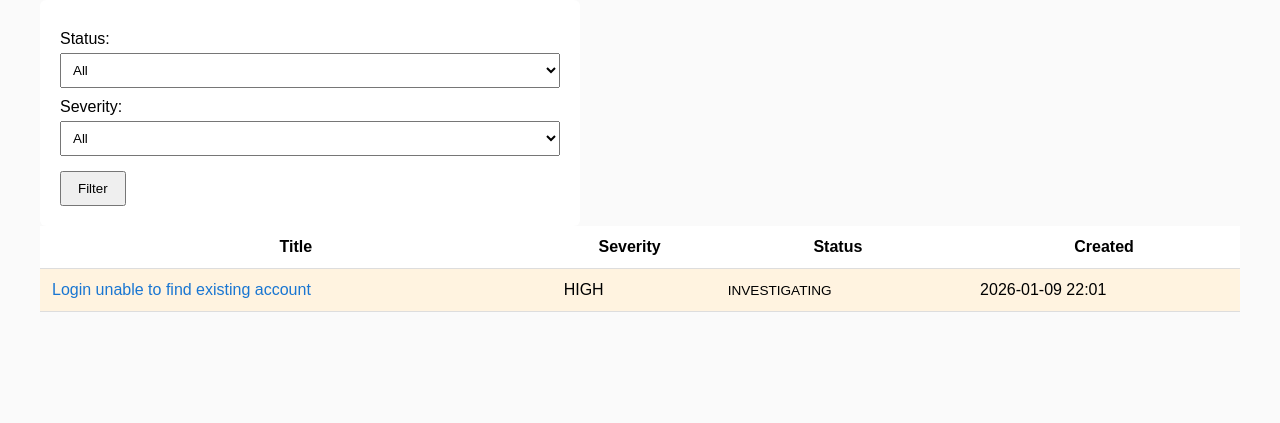
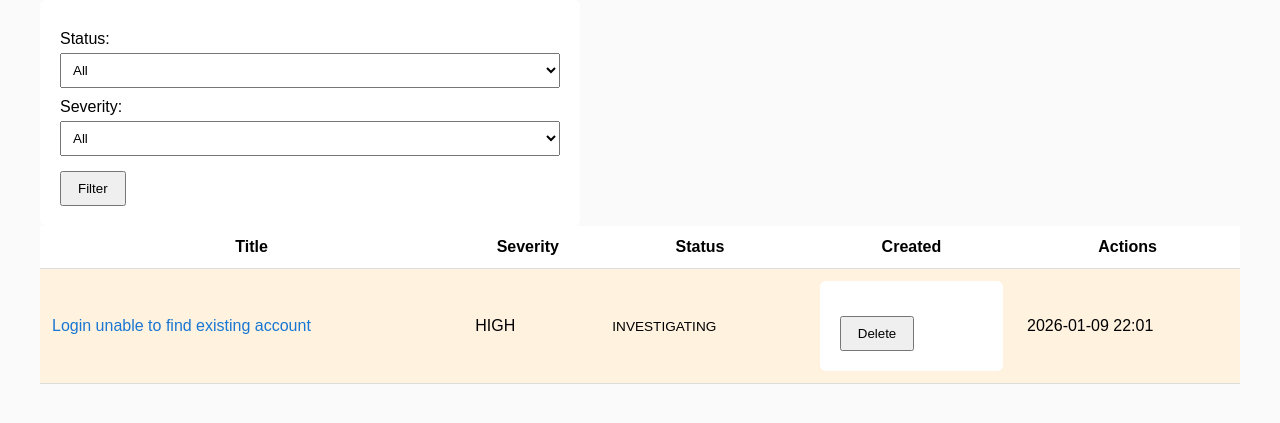
Before and after one commit to nonluthando/IncidentDesk, a Flask app: page /incidents in a window 1280 px wide. Shown: the part 298-721 px from the top of the page. Run offline with Flask 3, Linux system fonts and the light colour scheme; data comes from the database, SQL or seed files in the repository.

Commit message:
Add delete action for incidents in template

```diff
--- a/templates/incidents.html
+++ b/templates/incidents.html
@@ -47,6 +47,7 @@
         <th>Severity</th>
         <th>Status</th>
         <th>Created</th>
+        <th>Actions</th>
     </tr>
 
     {% for incident in incidents %}
@@ -63,6 +64,11 @@
             </span>
         </td>
         <td>
+  <form method="post" action="/delete/{{ incident['id'] }}">
+    <button type="submit">Delete</button>
+  </form>
+</td>
+        <td>
             {{ incident["created_at"][:16].replace("T", " ") }}
         </td>
     </tr>
```
